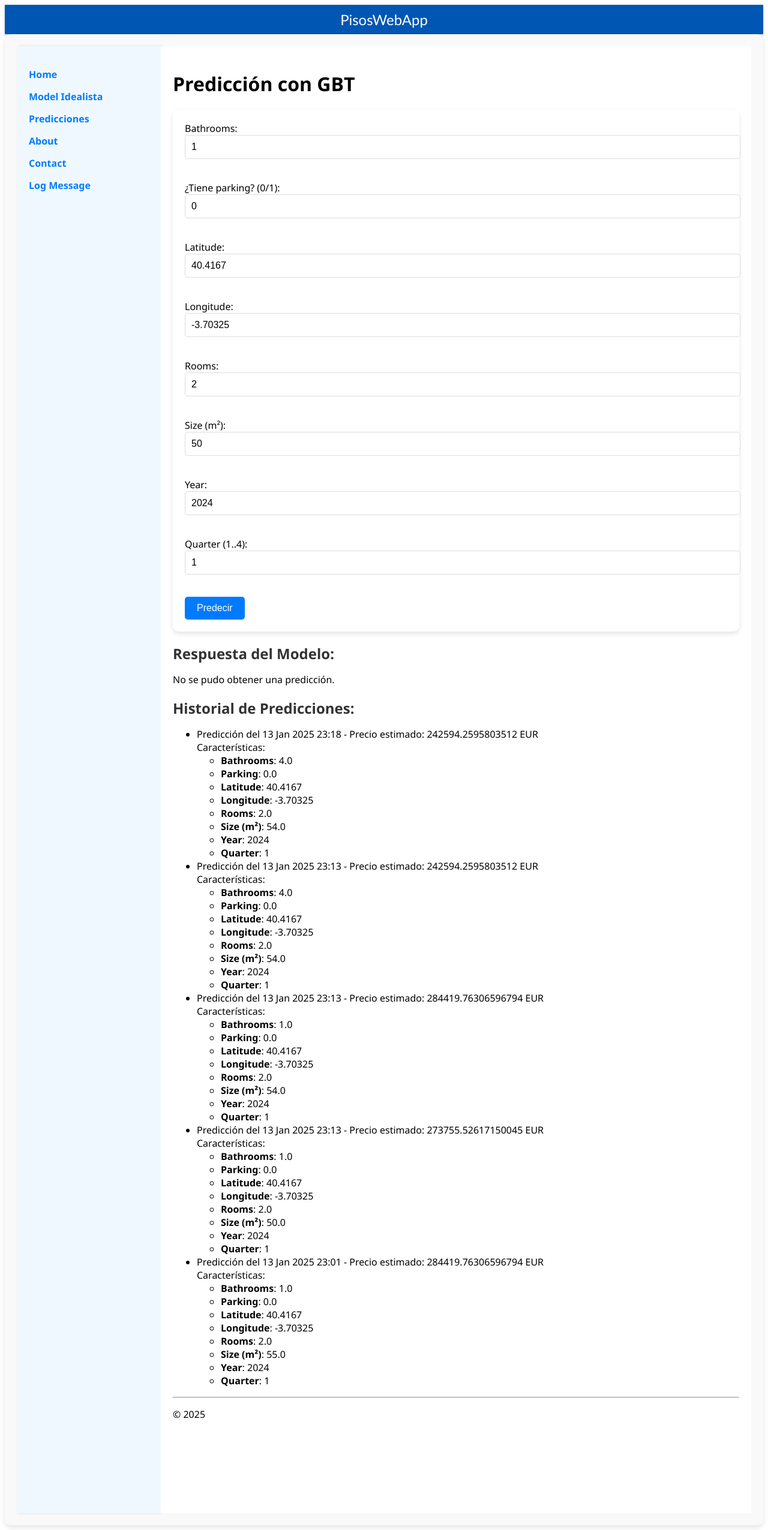
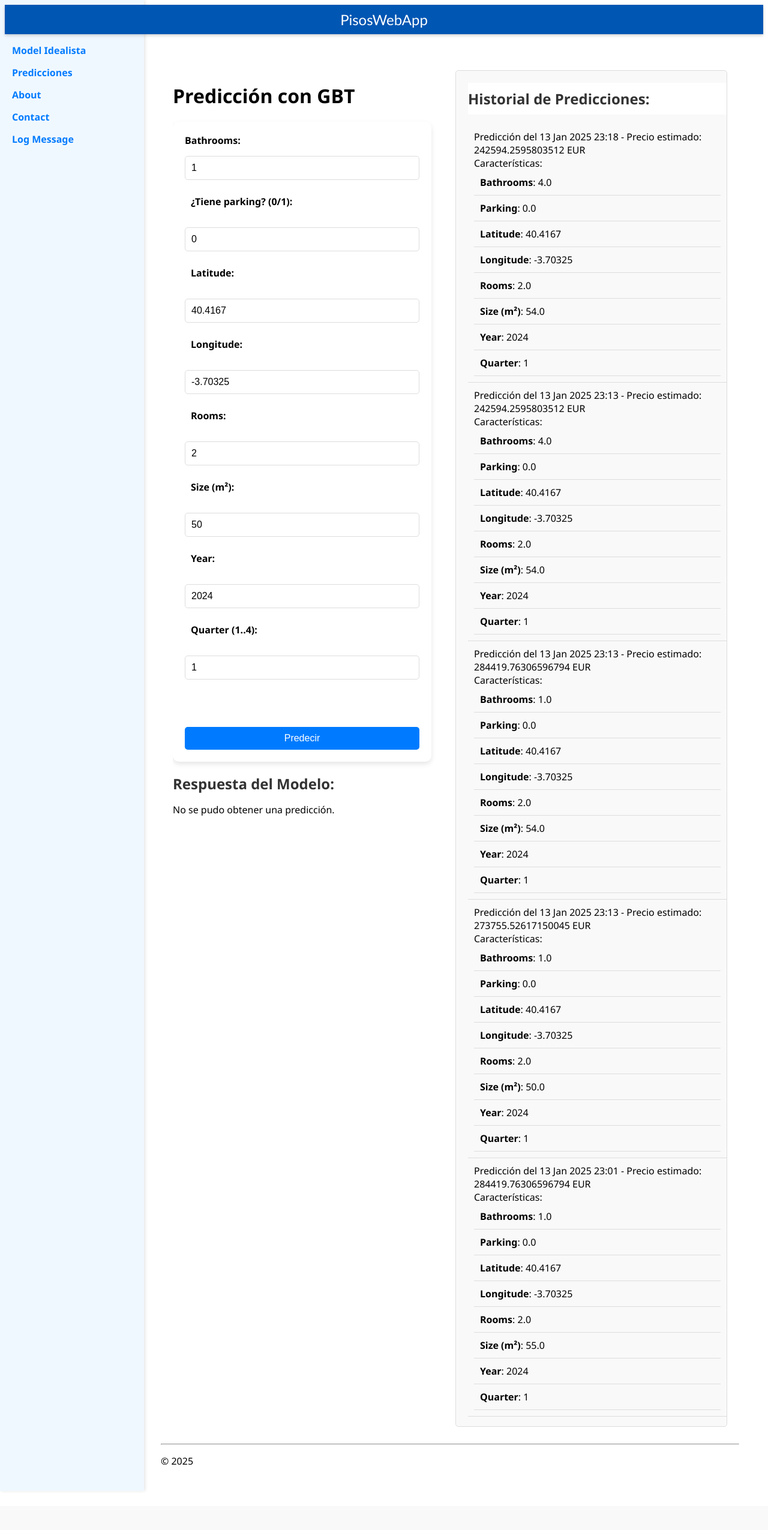
Before and after one commit to Arturogodi/PisosWebAPP, a Django app: page /predictions/ in a window 1280 px wide. Shown: the whole page at 60% size. After the commit the page ends 2443 px from the top, so only its background shows below. Run offline with Django 5.2, Linux system fonts and the light colour scheme; data comes from the database, SQL or seed files in the repository; both versions use the stored data as it was after the commit.

Commit message:
front updated

```diff
--- a/hello/static/hello/site.css
+++ b/hello/static/hello/site.css
@@ -7,17 +7,8 @@
     padding: 10px;
     text-align: center;
     box-shadow: 0 2px 5px rgba(0, 0, 0, 0.2);
-}
-
-/* Contenedor principal */
-.container {
-    display: flex;
-    height: 100vh;
-    overflow: hidden;
-    background-color: #f9f9f9; /* Fondo suave */
-    border-radius: 10px; /* Bordes curvados */
-    box-shadow: 0 4px 8px rgba(0, 0, 0, 0.1); /* Sombra suave */
-    padding: 20px;
+    z-index: 2;  /* Asegura que la cabecera esté encima de la barra lateral */
+    position: relative;  /* La barra superior se queda en su lugar */
 }
 
 /* Barra lateral */
@@ -26,8 +17,14 @@
     width: 200px;
     padding: 20px;
     box-shadow: 2px 0 5px rgba(0, 0, 0, 0.1);
+    height: 100vh;  /* Asegura que la barra lateral ocupe toda la altura de la página */
+    position: absolute; /* La barra lateral se posiciona debajo de la cabecera */
+    top: 0;  /* Alinea la barra lateral con la parte superior */
+    left: 0;
+    z-index: 1;  /* Asegura que la barra lateral quede por debajo de la cabecera */
 }
 
+/* Estilo para los enlaces de la barra lateral */
 .sidebar ul {
     list-style: none;
     padding: 0;
@@ -48,25 +45,134 @@
     color: #ff4500; /* Naranja tipo Databricks para el hover */
 }
 
-/* Contenido principal */
+/* Contenedor principal para el contenido (formulario y historial) */
 .body-content {
+    margin-left: 220px; /* Da espacio para que el contenido no se sobreponga con la barra lateral */
+    padding: 20px;
+    background-color: #ffffff;
+    font-family: 'Segoe UI', Tahoma, Geneva, Verdana, sans-serif;
+    overflow-y: auto;
+    height: calc(100vh - 40px); /* Ajusta la altura del contenido al tamaño disponible */
+    box-sizing: border-box;
+}
+
+/* Contenedor principal para el formulario y el historial */
+.container {
+    display: flex;
+    justify-content: space-between;
+    gap: 20px;
+    padding: 20px;
+    flex-grow: 1;
+}
+
+/* Sección del formulario */
+.form-section {
     flex: 1;
-    padding: 20px;
-    background-color: #ffffff; /* Fondo blanco para el contenido */
-    font-family: 'Segoe UI', Tahoma, Geneva, Verdana, sans-serif;
+    max-width: 50%;
+    padding-right: 20px;
+    height: 100%;
     overflow-y: auto;
 }
 
-/* Estilo para los formularios */
+/* Sección del historial */
+.history-section {
+    flex: 1;
+    max-width: 50%;
+    padding-left: 20px;
+    box-sizing: border-box;
+    height: 100%;
+    overflow-y: auto;
+    background-color: #f9f9f9;
+    border: 1px solid #ddd;
+    border-radius: 5px;
+}
+
+/* Encabezado del historial fijo */
+.history-section h2 {
+    position: sticky;
+    top: 0;
+    background-color: #fff;
+    padding: 10px 0;
+    font-size: 1.5em;
+    margin-bottom: 10px;
+    z-index: 10;
+}
+
+/* Estilo para el formulario */
 form {
-    background-color: #ffffff; /* Fondo blanco para el formulario */
+    display: flex;
+    flex-wrap: wrap;
+    gap: 10px;
+    max-width: 100%;
+    padding: 10px;
+    box-sizing: border-box;
+}
+
+/* Ajustes para las etiquetas */
+form label {
+    font-weight: bold;
+    margin-bottom: 5px;
+    display: block;
+}
+
+/* Ajustes para los inputs y selects */
+form input, form select {
+    width: 100%;
+    padding: 8px;
+    margin-bottom: 5px;
+    border: 1px solid #ddd;
+    border-radius: 5px;
+    box-sizing: border-box;
+}
+
+/* Botón */
+form button {
+    background-color: #007bff;
+    color: white;
+    padding: 10px 20px;
+    border: none;
+    border-radius: 5px;
+    cursor: pointer;
+    width: 100%;
+}
+
+form button:hover {
+    background-color: #0056b3;
+}
+
+/* Ajustes visuales para la lista de historial */
+.history-section ul {
+    list-style-type: none;
+    padding: 0;
+}
+
+.history-section li {
+    padding: 10px;
+    border-bottom: 1px solid #ddd;
+}
+
+.history-section li h4 {
+    margin: 0;
+    font-size: 1.2em;
+}
+
+/* Estilo general para los encabezados */
+h2 {
+    font-size: 1.5em;
+    color: #333;
+    margin-bottom: 15px;
+}
+
+/* Estilo general para el contenido dentro del formulario */
+form {
+    background-color: #ffffff;
     border-radius: 10px;
     box-shadow: 0 4px 8px rgba(0, 0, 0, 0.1);
     padding: 20px;
 }
 
-/* Añadir más separación entre los elementos del formulario */
-form input, form select {
+/* Ajustes para las inputs dentro del formulario */
+form input {
     width: 100%;
     padding: 10px;
     margin-bottom: 15px;
@@ -75,9 +181,9 @@
     font-size: 1em;
 }
 
-/* Estilo para los botones */
+/* Ajustes para los botones */
 button {
-    background-color: #007bff; /* Azul para el botón */
+    background-color: #007bff;
     color: white;
     padding: 10px 20px;
     border: none;
@@ -87,44 +193,7 @@
 }
 
 button:hover {
-    background-color: #0056b3; /* Cambia el color al pasar el ratón */
-}
-
-/* Estilo para los encabezados */
-h2 {
-    font-size: 1.5em;
-    color: #333;
-    margin-bottom: 15px;
-}
-
-/* Logs de las consultas */
-.logs {
-    margin-top: 20px;
-    padding: 10px;
-    border: 1px solid #ddd;
-    background-color: #f0f8ff; /* Azul claro */
-    max-height: 400px;
-    overflow-y: auto;
-}
-
-.logs table {
-    width: 100%;
-    border-collapse: collapse;
-}
-
-.logs th, .logs td {
-    padding: 8px;
-    text-align: left;
-    border-bottom: 1px solid #ddd;
-}
-
-.logs th {
-    background-color: #f2f2f2;
-}
-
-/* Resaltar las predicciones */
-.logs td {
-    color: #ff4500; /* Naranja tipo Databricks para las predicciones */
+    background-color: #0056b3;
 }
 
 /* Responsive Design */
@@ -137,4 +206,9 @@
         width: 100%;
         text-align: center;
     }
+
+    .form-section, .history-section {
+        max-width: 100%;
+        width: 100%;
+    }
 }
--- a/hello/templates/hello/predictions.html
+++ b/hello/templates/hello/predictions.html
@@ -1,32 +1,36 @@
 {% extends "hello/layout.html" %}
 
 {% block content %}
+<div class="container">
+    <!-- Sección del formulario -->
+    <div class="form-section">
         <h1>Predicción con GBT</h1>
         <form method="POST" action="{% url 'predict' %}">
             {% csrf_token %}
+
             <label for="bathrooms">Bathrooms:</label>
-  <input type="number" step="1" name="bathrooms" value="1"><br><br>
+            <input type="number" step="1" name="bathrooms" value="{{ bathrooms }}"><br><br>
 
             <label for="isparking">¿Tiene parking? (0/1):</label>
-  <input type="number" step="1" name="isparking" value="0"><br><br>
+            <input type="number" step="1" name="isparking" value="{{ isparking }}"><br><br>
 
             <label for="latitude">Latitude:</label>
-  <input type="number" step="any" name="latitude" value="40.4167"><br><br>
+            <input type="number" step="any" name="latitude" value="{{ latitude }}"><br><br>
 
             <label for="longitude">Longitude:</label>
-  <input type="number" step="any" name="longitude" value="-3.70325"><br><br>
+            <input type="number" step="any" name="longitude" value="{{ longitude }}"><br><br>
 
             <label for="rooms">Rooms:</label>
-  <input type="number" step="1" name="rooms" value="2"><br><br>
+            <input type="number" step="1" name="rooms" value="{{ rooms }}"><br><br>
 
             <label for="size">Size (m²):</label>
-  <input type="number" step="any" name="size" value="50"><br><br>
+            <input type="number" step="any" name="size" value="{{ size }}"><br><br>
 
             <label for="year">Year:</label>
-  <input type="number" step="1" name="year" value="2024"><br><br>
+            <input type="number" step="1" name="year" value="{{ year }}"><br><br>
 
             <label for="quarter">Quarter (1..4):</label>
-  <input type="number" step="1" name="quarter" value="1"><br><br>
+            <input type="number" step="1" name="quarter" value="{{ quarter }}"><br><br>
 
             <button type="submit">Predecir</button>
         </form>
@@ -37,7 +41,10 @@
         {% else %}
             <p>No se pudo obtener una predicción.</p>
         {% endif %}
+    </div>
 
+    <!-- Sección del historial -->
+    <div class="history-section">
         <h2>Historial de Predicciones:</h2>
         {% if prediction_history %}
             <ul>
@@ -62,4 +69,6 @@
         {% else %}
             <p>No hay historial de predicciones.</p>
         {% endif %}
+    </div>
+</div>
 {% endblock %}
--- a/hello/views.py
+++ b/hello/views.py
@@ -10,6 +10,7 @@
 from hello.forms import PropiedadForm
 from .models import PredictionHistory
 from django.http import JsonResponse
+from django.shortcuts import render
 
 # Configuración del endpoint de Databricks
 DATABRICKS_ENDPOINT = "https://adb-3987092476296021.1.azuredatabricks.net/serving-endpoints/EP_APP_SERVICE/invocations"
@@ -82,6 +83,84 @@
     return render(request, 'hello/model_idealista.html', {'form': form, 'propiedad_creada': propiedad_creada})
 
 def predict_view(request):
+    # Valores predeterminados para el formulario
+    bathrooms = 1
+    isparking = 0
+    latitude = 40.4167
+    longitude = -3.70325
+    rooms = 2
+    size = 50
+    year = 2024
+    quarter = 1
+    predictions = None
+
+    if request.method == "POST":
+        # Leer los valores del formulario (en el caso de POST)
+        bathrooms = float(request.POST.get("bathrooms", bathrooms))
+        isparking = float(request.POST.get("isparking", isparking))
+        latitude = float(request.POST.get("latitude", latitude))
+        longitude = float(request.POST.get("longitude", longitude))
+        rooms = float(request.POST.get("rooms", rooms))
+        size = float(request.POST.get("size", size))
+        year = float(request.POST.get("year", year))
+        quarter = float(request.POST.get("quarter", quarter))
+
+        # Crear el vector de características
+        features = [bathrooms, isparking, latitude, longitude, rooms, size, year, quarter]
+
+        # Crear el payload
+        payload = {
+            "dataframe_records": [
+                {"features": features}
+            ]
+        }
+
+        # Hacer la solicitud al endpoint
+        headers = {
+            "Authorization": f"Bearer {DATABRICKS_TOKEN}",
+            "Content-Type": "application/json"
+        }
+        response = requests.post(DATABRICKS_ENDPOINT, headers=headers, json=payload)
+
+        if response.status_code == 200:
+            predictions = response.json()  # Obtener la respuesta JSON
+
+            # Asignar el valor de la predicción o un valor predeterminado
+            prediction_value = predictions["predictions"][0] if "predictions" in predictions else 0
+
+            # Guardar en la base de datos el historial de predicciones
+            PredictionHistory.objects.create(
+                bathrooms=bathrooms,
+                isparking=isparking,
+                latitude=latitude,
+                longitude=longitude,
+                rooms=rooms,
+                size=size,
+                year=year,
+                quarter=quarter,
+                prediction_value=prediction_value  # El valor de la predicción
+            )
+        else:
+            predictions = f"Error {response.status_code}: {response.text}"
+
+    # Pasamos los valores al formulario (en el caso de GET o POST)
+    prediction_history = PredictionHistory.objects.all().order_by("-log_date")[:5]  # Últimas 5 predicciones
+    return render(request, "hello/predictions.html", {
+        "bathrooms": bathrooms,
+        "isparking": isparking,
+        "latitude": latitude,
+        "longitude": longitude,
+        "rooms": rooms,
+        "size": size,
+        "year": year,
+        "quarter": quarter,
+        "predictions": predictions,  # Aseguramos que esta variable esté disponible
+        "prediction_history": prediction_history
+    })
+
+
+"""
+def predict_view(request):
     predictions = None
     if request.method == "POST":
         # Leer valores del formulario
@@ -141,7 +220,7 @@
         "predictions": predictions,
         "prediction_history": prediction_history
     })
-
+"""
 
 """
 def predict_view(request):
@@ -205,50 +284,3 @@
     })
 
 """
-
-"""
-def predict_view(request):
-    predictions = None
-    if request.method == "POST":
-        # 1. Leer valores del formulario y convertirlos
-        bathrooms = float(request.POST.get("bathrooms", 1))
-        isparking = float(request.POST.get("isparking", 0))
-        latitude = float(request.POST.get("latitude", 40.4167))
-        longitude = float(request.POST.get("longitude", -3.70325))
-        rooms = float(request.POST.get("rooms", 2))
-        size = float(request.POST.get("size", 50))
-        year = float(request.POST.get("year", 2024))
-        quarter = float(request.POST.get("quarter", 1))
-
-        # 2. Crear el vector de características (usando un arreglo)
-        features = [bathrooms, isparking, latitude, longitude, rooms, size, year, quarter]
-
-        # 3. Crear el payload correcto con la columna 'features'
-        payload = {
-            "dataframe_records": [
-                {"features": features}  # Empaquetar las características en la columna 'features'
-            ]
-        }
-
-        # 4. Hacer la solicitud al endpoint
-        headers = {
-            "Authorization": f"Bearer {DATABRICKS_TOKEN}",
-            "Content-Type": "application/json"
-        }
-        response = requests.post(DATABRICKS_ENDPOINT, headers=headers, json=payload)
-
-        # 5. Manejar la respuesta
-        if response.status_code == 200:
-            predictions = response.json()  # Obtener la respuesta JSON
-            print("Predictions received:", predictions)
-
-            # Asegúrate de que el campo 'predictions' está presente
-            if "predictions" in predictions:
-                predictions = predictions["predictions"][0]  # Tomar la primera predicción
-            else:
-                predictions = "No predictions field in response"
-        else:
-            predictions = f"Error {response.status_code}: {response.text}"
-
-    return render(request, "hello/predictions.html", {"predictions": predictions})
-"""
```
Also changed, not shown: db.sqlite3. Lines whose indentation alone changed are shown as unchanged.
